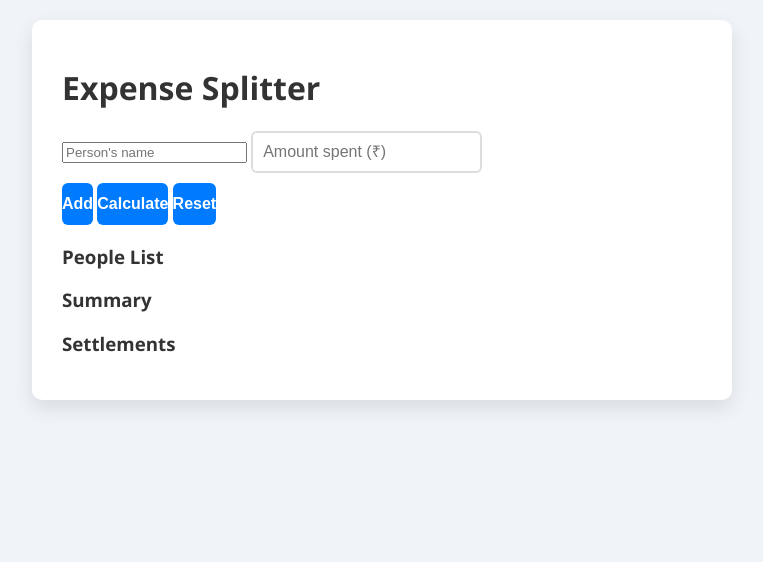
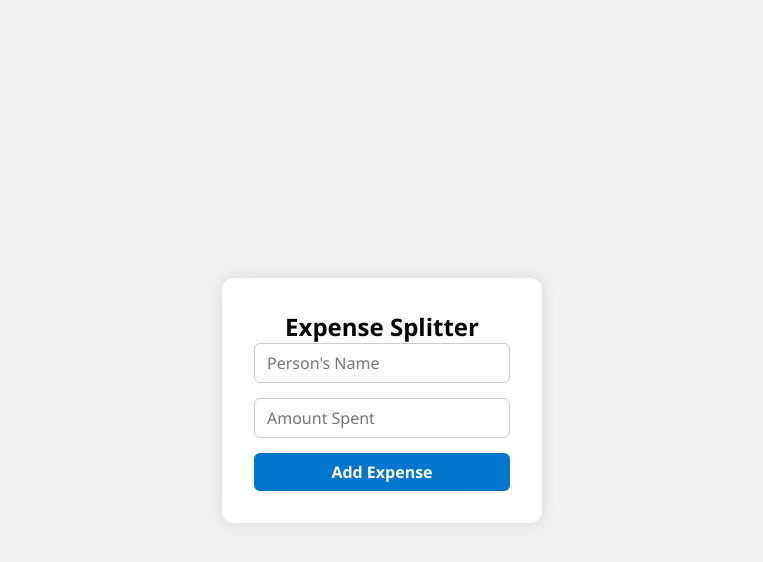
Before and after one commit to Emememil/expense-splitter, a plain HTML site: page index.html in a window 1280 px wide. Shown: the whole page, without its empty margins (258-1021 px from the left). Drawn offline with Linux system fonts and the light colour scheme.

Commit message:
Update index.html

```diff
--- a/index.html
+++ b/index.html
@@ -1,39 +1,71 @@
 <!DOCTYPE html>
-<html lang="en">
+<html lang="en" >
 <head>
   <meta charset="UTF-8" />
-  <meta name="viewport" content="width=device-width, initial-scale=1.0"/>
+  <meta name="viewport" content="width=device-width, initial-scale=1" />
   <title>Expense Splitter</title>
-  <link rel="stylesheet" href="style.css" />
+  <style>
+    * {
+      box-sizing: border-box;
+      margin: 0;
+      padding: 0;
+      font-family: 'Segoe UI', Tahoma, Geneva, Verdana, sans-serif;
+    }
+
+    body {
+      background: #eef2f3;
+      display: flex;
+      justify-content: center;
+      align-items: center;
+      height: 100vh;
+    }
+
+    .container {
+      background: white;
+      padding: 2rem;
+      border-radius: 12px;
+      width: 320px;
+      box-shadow: 0 0 15px rgba(0, 0, 0, 0.1);
+      text-align: center;
+    }
+
+    input[type="text"],
+    input[type="number"] {
+      width: 100%;
+      height: 40px;
+      padding: 8px 12px;
+      font-size: 1rem;
+      border: 1.5px solid #ccc;
+      border-radius: 6px;
+      margin-bottom: 15px;
+    }
+
+    button {
+      padding: 0.5rem 1rem;
+      border: none;
+      background-color: #0077cc;
+      color: white;
+      font-weight: bold;
+      border-radius: 6px;
+      cursor: pointer;
+      transition: background-color 0.3s ease;
+      width: 100%;
+      font-size: 1rem;
+    }
+
+    button:hover {
+      background-color: #005fa3;
+    }
+  </style>
 </head>
 <body>
   <div class="container">
-    <h1>Expense Splitter</h1>
-
-    <div class="form">
-      <input type="text" id="personName" placeholder="Person's name" />
-      <input type="number" id="amountSpent" placeholder="Amount spent (₹)" />
-      <div class="buttons">
-        <button id="add-person">Add</button>
-        <button id="calculate">Calculate</button>
-        <button id="reset">Reset</button>
-      </div>
-    </div>
-
-    <div class="output">
-      <h3>People List</h3>
-      <ul id="peopleList"></ul>
-
-      <h3>Summary</h3>
-      <ul id="summaryList"></ul>
-
-      <h3>Settlements</h3>
-      <ul id="settlementsList"></ul>
-
-      <p id="totalDisplay"></p>
-    </div>
+    <h2>Expense Splitter</h2>
+    <form id="expenseForm">
+      <input type="text" id="personName" placeholder="Person's Name" required autocomplete="off" />
+      <input type="number" id="amountSpent" placeholder="Amount Spent" required min="0" step="0.01" />
+      <button type="submit">Add Expense</button>
+    </form>
   </div>
-
-  <script src="script.js"></script>
 </body>
 </html>
```
